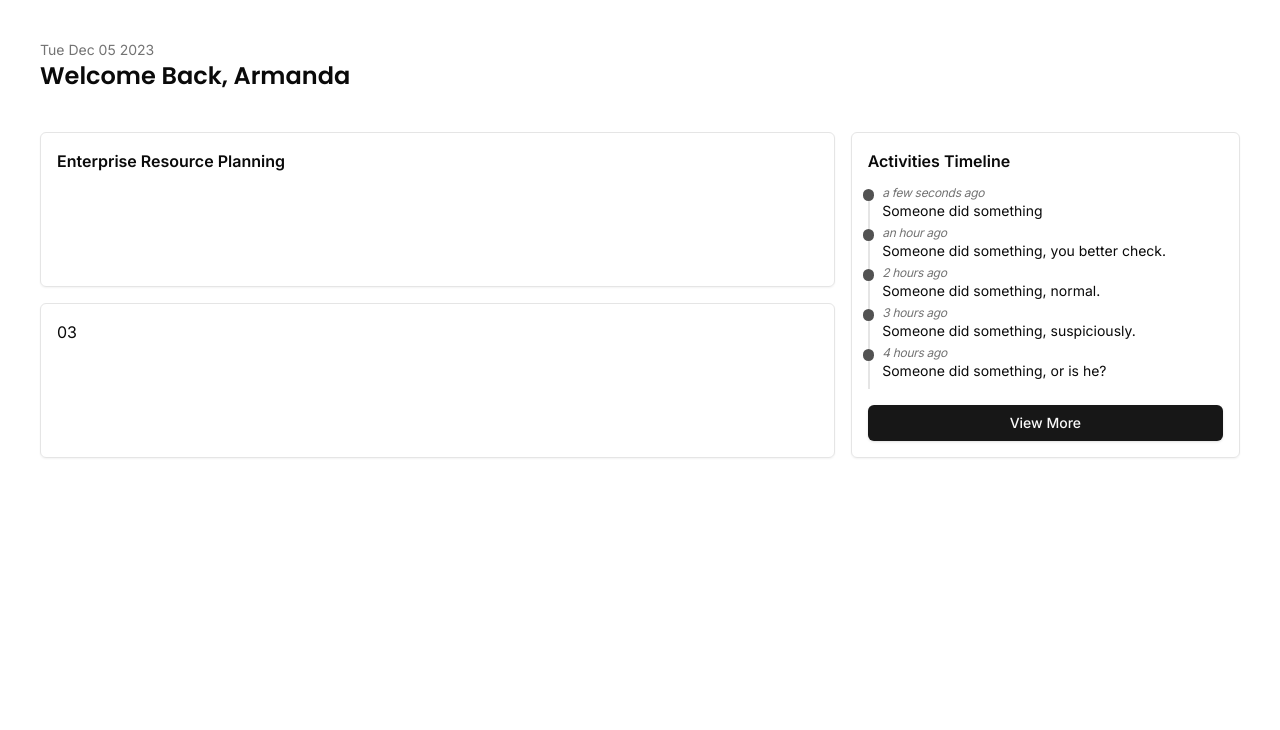
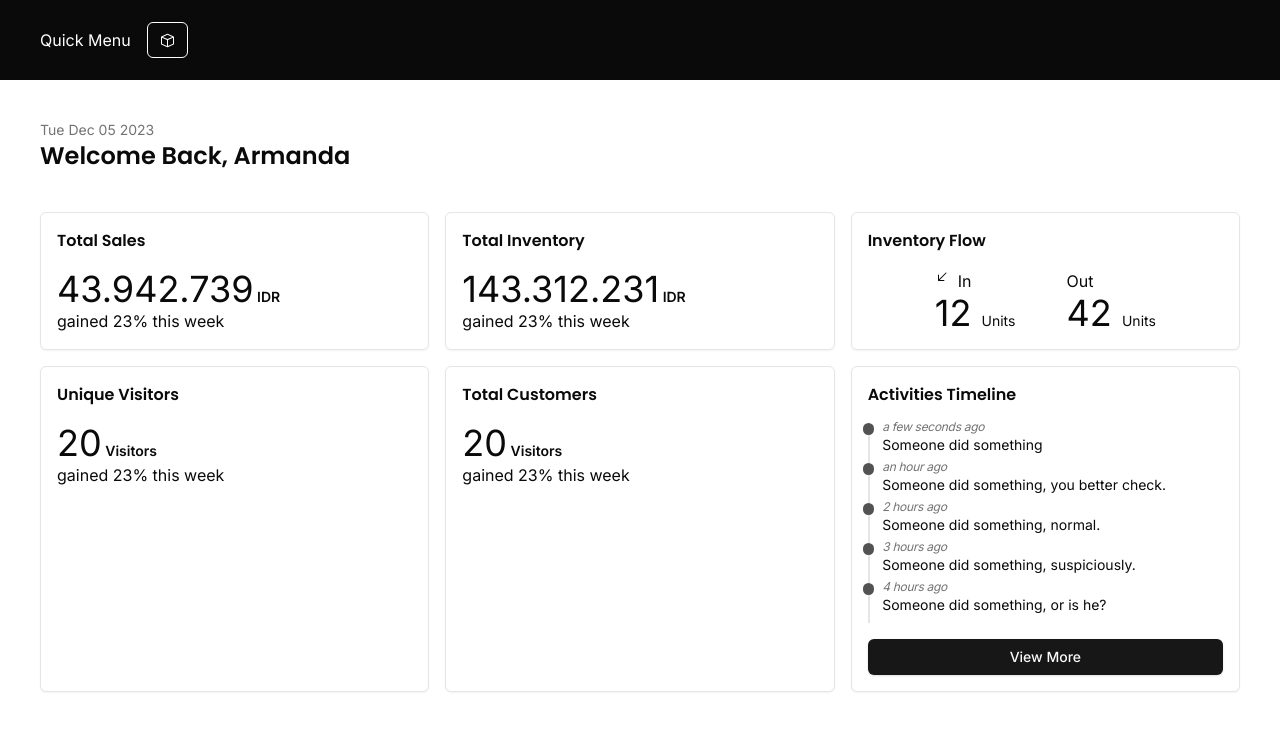
Before and after one commit to ceedadev/next-erp, a Next.js app: page / in a window 1280 px wide. Shown: the top 730 px of the page. Built offline with nearby package versions, Linux system fonts and the light colour scheme.

Commit message:
Add Quick Menu and KPI Cards to Home Page

```diff
--- a/src/app/page.tsx
+++ b/src/app/page.tsx
@@ -1,6 +1,14 @@
 import * as React from "react";
 
+import {
+  CubeIcon,
+  ArrowTopRightIcon,
+  ArrowBottomLeftIcon,
+} from "@radix-ui/react-icons";
+
 import { Sheet } from "@/components/sheet";
+import { Button } from "@/components/ui/button";
+import { KPICard } from "@/components/kpi-card";
 import { Timeline, TimelineItem } from "@/components/timeline";
 
 const TIMELINE_DUMMY_DATA = [
@@ -26,6 +34,12 @@ const TIMELINE_DUMMY_DATA = [
 export default function Home() {
   return (
     <main className="">
+      <div className="flex flex-row items-center space-x-4 h-20 bg-neutral-950 px-10">
+        <p className="text-white">Quick Menu</p>
+        <Button variant={"outline"} className="border-white p-3">
+          <CubeIcon className="text-white" />
+        </Button>
+      </div>
       <Sheet>
         <div>
           <p className="text-muted-foreground text-sm">
@@ -35,12 +49,56 @@ export default function Home() {
             Welcome Back, Armanda
           </p>
         </div>
-        <div className="grid grid-cols-1 md:grid-rows-3 md:grid-cols-3 gap-4">
-          <div className="col-span-1 md:col-span-2 border rounded-md shadow-sm flex flex-col p-4">
-            <p className="font-semibold">Enterprise Resource Planning</p>
-          </div>
-          <div className="col-span-1 md:row-span-2 border rounded-md shadow-sm flex flex-col p-4 space-y-4">
-            <p className="font-semibold">Activities Timeline</p>
+        <div className="grid md:grid-cols-3 gap-4 grid-flow-dense">
+          <KPICard title="Total Sales">
+            <p className="text-4xl">
+              43.942.739
+              <span className="text-sm font-semibold"> IDR</span>
+            </p>
+            <p>gained 23% this week</p>
+          </KPICard>
+          <KPICard title="Total Inventory">
+            <p className="text-4xl">
+              143.312.231
+              <span className="text-sm font-semibold"> IDR</span>
+            </p>
+            <p>gained 23% this week</p>
+          </KPICard>
+          <KPICard title="Inventory Flow">
+            <div className="flex flex-row justify-evenly items-center mx-4 ">
+              <div className="flex flex-col">
+                <div className="flex flex-row space-x-2">
+                  <ArrowBottomLeftIcon />
+                  <p>In</p>
+                </div>
+                <p className="text-4xl">
+                  12 <span className="text-sm">Units</span>
+                </p>
+              </div>
+              <div className="flex flex-col">
+                <p>Out</p>
+                <p className="text-4xl">
+                  42 <span className="text-sm">Units</span>
+                </p>
+              </div>
+            </div>
+          </KPICard>
+          <KPICard title="Unique Visitors">
+            <p className="text-4xl">
+              20
+              <span className="text-sm font-semibold"> Visitors</span>
+            </p>
+            <p>gained 23% this week</p>
+          </KPICard>
+          <KPICard title="Total Customers">
+            <p className="text-4xl">
+              20
+              <span className="text-sm font-semibold"> Visitors</span>
+            </p>
+            <p>gained 23% this week</p>
+          </KPICard>
+
+          <KPICard title="Activities Timeline" colSpan={1} rowSpan={2}>
             <Timeline>
               {TIMELINE_DUMMY_DATA.map((item, index) => (
                 <TimelineItem
@@ -50,10 +108,7 @@ export default function Home() {
                 />
               ))}
             </Timeline>
-          </div>
-          <div className="col-span-1 md:row-span-1 md:col-span-2 border rounded-md shadow-sm flex p-4">
-            03
-          </div>
+          </KPICard>
         </div>
       </Sheet>
     </main>
--- a/src/components/kpi-card.tsx
+++ b/src/components/kpi-card.tsx
@@ -19,10 +19,10 @@ export function KPICard({
         className,
         `md:row-span-${rowSpan.toString()}`,
         `md:col-span-${colSpan.toString()}`,
-        "bg-background border rounded-md shadow-sm flex flex-col p-4 space-y-4"
+        "bg-background border rounded-md shadow-sm flex flex-col p-4"
       )}
     >
-      <p className="font-semibold font-poppins">{title}</p>
+      <p className="font-semibold font-poppins mb-4">{title}</p>
       {children}
     </div>
   );
```
